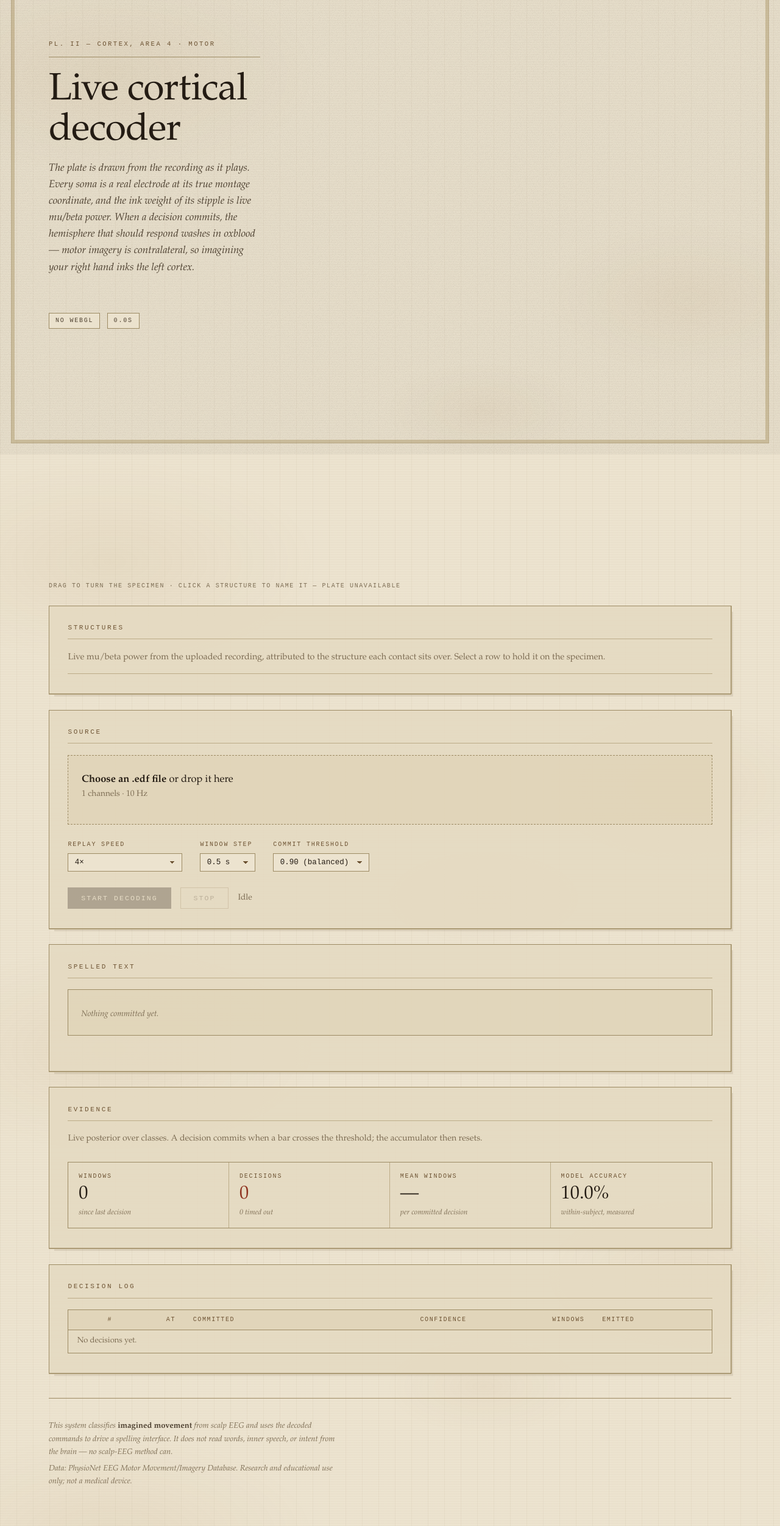
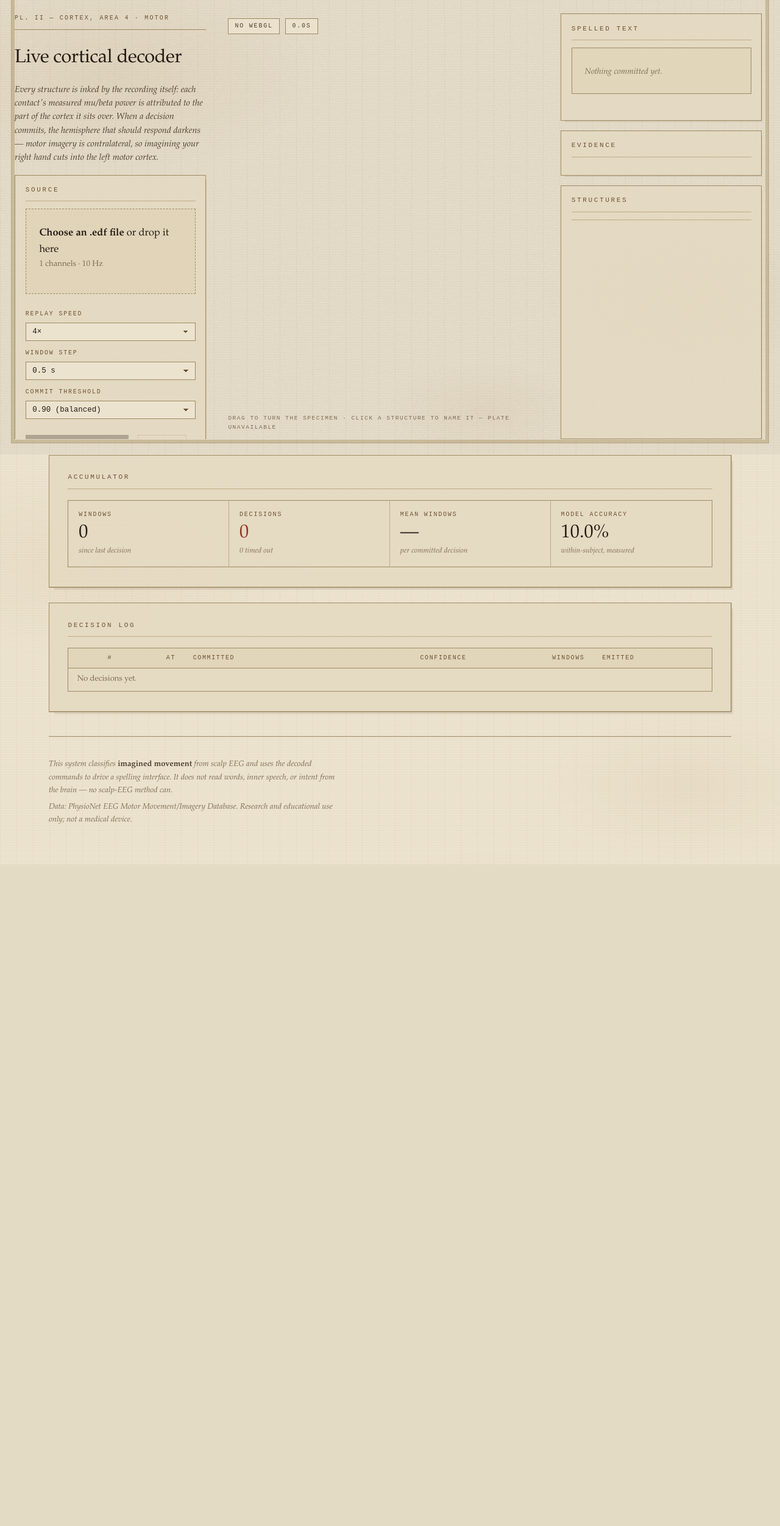
Before and after one commit to RashiShah08/brainwave-to-text, a Flask app: template templates/live.html in a window 1280 px wide. Shown: the part 55-2557 px from the top of the page at 61% size. After the commit the page ends 1406 px from the top, so only its background shows below. Run offline with Flask 3, Linux system fonts and the light colour scheme; the template is opened without the code that fills it: most values are stand-ins (such as "Sample title", 1, 10 or a date in 2020); parts of the project's set-up code (start-up, migrations or seed data) failed here and were passed over.

Commit message:
Lay it out as an atlas spread so the specimen is unobstructed
The page was a scrolling column with the brain pushed to one side and content
running over it. It is now a plate: figure in the centre, marginalia either
side, one screen with nothing on top of the specimen.

The camera frames itself to the stage element rather than to the viewport. The
specimen sits at the world origin, so centring it in a column means moving the
camera the opposite way by one worldPerPixel per pixel of offset, and the fit
distance is taken from whichever axis binds first -- a tall narrow column would
otherwise push the brain out through its sides. The written margin line follows
the same box, so it sits under the figure instead of under the window.

The specimen also stopped spinning. A free rotation catches it at arbitrary,
unreadable angles; it now opens on a left lateral view -- the view an atlas
plate is drawn from -- and sways gently until turned by hand, after which it
stays where it was put.

Smaller corrections from looking at it: the committed-class caption sat on top
of the brain and moved to the head of the plate, and the cerebellum was filling
in as a solid black ball because it took the cortex's fold weighting while
already sitting in the cortex's shadow.

Adds a fullbleed block to the base template, since a spread cannot live inside
the centred text column.

Co-Authored-By: Claude Opus 5 (1M context) <noreply@anthropic.com>
Claude-Session: https://claude.ai/code/session_01CEaUq93g3CPg2dxu31nrSj

```diff
--- a/static/app.css
+++ b/static/app.css
@@ -336,6 +336,92 @@ dl.spec dd {
     var(--ink-2) 0 1.5px, transparent 1.5px 4px);
 }
 
+/* ── atlas spread ────────────────────────────────────────────────────── */
+/* Figure in the middle, marginalia either side — the way an anatomy atlas
+   sets a plate. The specimen gets the whole centre column and the camera
+   frames itself to it, so nothing overlaps the brain. */
+
+.atlas {
+  position: relative; z-index: 2;
+  width: min(1680px, 100% - 3rem); margin-inline: auto;
+  display: grid;
+  grid-template-columns: minmax(16rem, 20rem) minmax(0, 1fr) minmax(17rem, 21rem);
+  gap: 1.9rem;
+  height: calc(100vh - 54px);
+  padding: 1.4rem 0 1.6rem;
+  align-items: stretch;
+}
+
+.atlas-col {
+  display: flex; flex-direction: column; gap: 1rem;
+  min-height: 0; overflow-y: auto; overflow-x: hidden;
+  padding-right: 0.35rem;
+  scrollbar-width: thin;
+}
+
+.plate-no {
+  font-family: var(--type); font-size: 10px; letter-spacing: 0.22em;
+  text-transform: uppercase; color: var(--sepia);
+  padding-bottom: 0.6rem; border-bottom: 1px solid var(--rule-2);
+}
+.atlas-title {
+  font-family: var(--serif); font-weight: 400;
+  font-size: clamp(1.7rem, 2.4vw, 2.3rem); line-height: 1.08;
+  letter-spacing: -0.012em; margin: 0.9rem 0 0.5rem; color: var(--ink);
+}
+.atlas-lede {
+  margin: 0; font-size: 0.9rem; line-height: 1.55;
+  color: var(--ink-2); font-style: italic;
+}
+
+/* The stage holds no content of its own beyond a few marks — the brain is
+   drawn by the fixed canvas behind it, framed to this box. */
+.atlas-stage {
+  position: relative; min-height: 0;
+  display: flex; flex-direction: column; justify-content: space-between;
+  align-items: center;
+  padding: 0.5rem 0 0.75rem;
+  pointer-events: none;
+}
+.atlas-stage > * { pointer-events: auto; }
+.stage-marks {
+  align-self: stretch; display: flex; gap: 0.6rem; align-items: center;
+}
+.atlas-stage .ov-text {
+  margin-left: auto; align-self: center;
+  font-size: clamp(0.8rem, 1.1vw, 1rem); letter-spacing: 0.26em;
+  padding: 0.35rem 0.5rem 0.35rem 0.8rem;
+}
+.stage-foot {
+  display: flex; flex-direction: column; align-items: center; gap: 0.55rem;
+}
+.stage-hint {
+  font-family: var(--type); font-size: 9.5px; letter-spacing: 0.16em;
+  text-transform: uppercase; color: var(--ink-3);
+}
+html[data-world="off"] .stage-hint::after { content: " — plate unavailable"; }
+
+.panel {
+  border: 1px solid var(--rule-2);
+  background: rgba(229, 218, 193, 0.82);
+  padding: 0.95rem 1.05rem 1.1rem;
+  box-shadow: 4px 5px 0 -3px rgba(80, 62, 32, 0.11);
+}
+.panel h2 { margin-bottom: 0.75rem; }
+.panel-grow { flex: 1 1 auto; min-height: 8rem; }
+
+.controls-stack { flex-direction: column; gap: 0.75rem; }
+.controls-stack select { width: 100%; }
+
+@media (max-width: 1180px) {
+  .atlas {
+    grid-template-columns: 1fr;
+    grid-template-rows: auto 62vh auto;
+    height: auto;
+  }
+  .atlas-col { overflow: visible; }
+}
+
 /* ── structure key ───────────────────────────────────────────────────── */
 
 .keyed { list-style: none; margin: 0; padding: 0; border-top: 1px solid var(--rule); }
--- a/static/brain3d.js
+++ b/static/brain3d.js
@@ -36,6 +36,10 @@ const MAX_CHARS = 22;
 const SEG_PER_GLYPH = 18;
 const GLYPH_SIZE = 0.085;
 const MAX_PINS = 9;
+// The specimen spans about y -0.88 (brainstem) to +0.60 (vertex), so it is not
+// centred on the origin and must be framed about its own middle.
+const SPECIMEN_HALF = 0.80;
+const SPECIMEN_CENTRE_Y = -0.13;
 
 const INK = new THREE.Color('#241c14');
 const SEPIA = new THREE.Color('#6d5333');
@@ -327,8 +331,10 @@ export class NeuralEnvironment {
 
     this.scroll = 0;
     this.scrollEased = 0;
-    this.yaw = -0.6;
-    this.pitch = 0.08;
+    // Left lateral view: the one an atlas plate is drawn from.
+    this.yaw = -1.30;
+    this.pitch = 0.06;
+    this.turned = false;
     this.drag = { active: false, x: 0, y: 0, moved: 0 };
     this.pointer = { x: 0, y: 0 };
     this.ndc = new THREE.Vector2();
@@ -511,8 +517,8 @@ export class NeuralEnvironment {
     // Placed against the real cortex: tucked below the occipital lobe and
     // behind the temporal lobes. fsaverage's pial surface is cortex only, so
     // the cerebellum and stem stay generated.
-    const C = { x: 0, y: -0.44, z: 0.56 };
-    const R = { x: 0.45, y: 0.22, z: 0.28 };
+    const C = { x: 0, y: -0.40, z: 0.62 };
+    const R = { x: 0.40, y: 0.21, z: 0.27 };
     const detail = this.soft ? 3 : 5;
     this.cerebellumMesh = this._shell(
       detail,
@@ -524,7 +530,9 @@ export class NeuralEnvironment {
         _bs.x = C.x + dx * R.x * k;
         _bs.y = C.y + dy * R.y * k;
         _bs.z = C.z + dz * R.z * k;
-        _bs.fold = Math.min(1, Math.max(0, -folia) * 0.9 + vermis * 0.6);
+        // Lighter than the cortex: it sits in the cortex's shadow already, and
+        // at full weight it fills in as a solid black ball.
+        _bs.fold = Math.min(1, Math.max(0, -folia) * 0.45 + vermis * 0.35);
         return _bs;
       },
       () => REGION.CEREBELLUM,
@@ -799,6 +807,7 @@ export class NeuralEnvironment {
       const dx = e.clientX - this.drag.x;
       const dy = e.clientY - this.drag.y;
       this.drag.moved += Math.abs(dx) + Math.abs(dy);
+      if (this.drag.moved > 6) this.turned = true;
       this.yaw += dx * 0.006;
       this.pitch = Math.max(-1.1, Math.min(1.1, this.pitch + dy * 0.005));
       this.drag.x = e.clientX; this.drag.y = e.clientY;
@@ -837,6 +846,51 @@ export class NeuralEnvironment {
       this.hovered = region;
     }
     return region;
+  }
+
+  /** The element the specimen should be centred in and fitted to. */
+  setStage(el) {
+    this.stageEl = el || null;
+  }
+
+  /**
+   * Camera framing for the current stage box. The specimen sits at the world
+   * origin, so putting it somewhere other than the middle of the screen means
+   * moving the camera the opposite way: one pixel of offset is one
+   * `worldPerPixel` of camera shift.
+   */
+  _frame() {
+    const vw = innerWidth;
+    const vh = innerHeight;
+    let cx = vw / 2;
+    let cy = vh / 2;
+    let boxH = vh * 0.72;
+    let boxW = vw * 0.55;
+
+    if (this.stageEl) {
+      const r = this.stageEl.getBoundingClientRect();
+      if (r.width > 8 && r.height > 8) {
+        cx = r.left + r.width / 2;
+        cy = r.top + r.height / 2;
+        boxH = r.height;
+        boxW = r.width;
+      }
+    }
+
+    const half = Math.tan((this.cam.fov * Math.PI) / 360);
+    // Fit by whichever axis binds first, so a tall narrow column does not
+    // push the specimen out of its sides.
+    const needV = SPECIMEN_HALF / (boxH / vh);
+    const needH = SPECIMEN_HALF / ((boxW / vw) * this.cam.aspect);
+    const dist = (Math.max(needV, needH) * 1.14) / half;
+    const wpp = (2 * dist * half) / vh;
+
+    return {
+      dist,
+      x: -(cx - vw / 2) * wpp,
+      y: (cy - vh / 2) * wpp,
+      cx, cy, boxH, half, vw, vh,
+    };
   }
 
   _onScroll() {
@@ -962,23 +1016,30 @@ export class NeuralEnvironment {
     const dt = Math.min(this.clock.getDelta(), 0.05);
     const t = this.clock.elapsedTime;
 
-    this.scrollEased += (this.scroll - this.scrollEased) * (1 - Math.exp(-dt * 4));
-    const s = this.scrollEased;
+    if (!this.drag.active) this._pick(false);
 
-    if (!this.drag.active) {
-      this.yaw += dt * 0.06;
-      this._pick(false);
-    }
-    this.rig.position.x = 0.30 * (1 - s);
-    this.rig.rotation.x = this.pitch + s * 0.30;
-    this.rig.rotation.y = this.yaw;
+    // Until it is turned by hand the specimen sways about a lateral view
+    // rather than spinning freely: a plate should always be recognisable as
+    // one, and a free spin catches it at arbitrary, unreadable angles.
+    const sway = this.turned ? 0 : 0.30 * Math.sin(t * 0.13);
+    this.rig.rotation.x = this.pitch;
+    this.rig.rotation.y = this.yaw + sway;
 
-    this.cam.position.set(
-      this.pointer.x * 0.12,
-      0.22 + s * 0.45,
-      2.95 - s * 1.15,
+    // The specimen is centred on the stage and stays put: it is a mounted
+    // figure, not something the page scrolls past.
+    const f = this._frame();
+    const ty = f.y + SPECIMEN_CENTRE_Y;
+    this.cam.position.set(f.x + this.pointer.x * 0.05, ty - this.pointer.y * 0.04, f.dist);
+    this.cam.lookAt(f.x, ty, 0);
+
+    // Keep the written line under the stage rather than under the viewport.
+    const wpp2 = (2 * 2.0 * f.half) / f.vh;
+    this.margin.position.set(
+      (f.cx - f.vw / 2) * wpp2,
+      -((f.cy + f.boxH / 2 - 30) - f.vh / 2) * wpp2,
+      -2.0,
     );
-    this.cam.lookAt(0, s * 0.10, 0);
+    this.rule.position.copy(this.margin.position);
 
     const ease = 1 - Math.exp(-dt * 7);
     this.flashAmount = Math.max(0, this.flashAmount - dt * 1.0);
--- a/templates/base.html
+++ b/templates/base.html
@@ -64,6 +64,8 @@
     </div>
   </header>
 
+  {% block fullbleed %}{% endblock %}
+
   <main class="wrap">
     {% block content %}{% endblock %}
   </main>
--- a/templates/live.html
+++ b/templates/live.html
@@ -1,51 +1,32 @@
 {% extends "base.html" %}
 {% block title %}Brainwave-to-Text &mdash; Live cortical decoder{% endblock %}
 
-{% block content %}
-<div class="hero" data-plate="PL. II &mdash; CORTEX, AREA 4 &middot; MOTOR">
-  <h1 class="hero-title">Live cortical decoder</h1>
-  <p class="lede">
-    The plate is drawn from the recording as it plays. Every soma is a real
-    electrode at its true montage coordinate, and the ink weight of its stipple
-    is live mu/beta power. When a decision commits, the hemisphere that
-    <em>should</em> respond washes in oxblood &mdash; motor imagery is
-    contralateral, so imagining your right hand inks the left cortex.
+{% block fullbleed %}
+<div class="atlas">
+  <aside class="atlas-col">
+    <div class="plate-no">PL. II &mdash; CORTEX, AREA 4 &middot; MOTOR</div>
+    <h1 class="atlas-title">Live cortical decoder</h1>
+    <p class="atlas-lede">
+      Every structure is inked by the recording itself: each contact's measured
+      mu/beta power is attributed to the part of the cortex it sits over. When a
+      decision commits, the hemisphere that <em>should</em> respond darkens
+      &mdash; motor imagery is contralateral, so imagining your right hand cuts
+      into the left motor cortex.
     </p>
-</div>
 
-<div class="stage-wrap">
-  <div class="ov-top">
-    <span class="ov-chip" id="ov-status">idle</span>
-    <span class="ov-chip ov-quiet" id="ov-time">0.0s</span>
-  </div>
-  <div class="ov-text" id="ov-text"></div>
-  <div class="ov-bottom">
-    <span class="ov-hint">drag to turn the specimen &middot; click a structure to name it</span>
-  </div>
-</div>
-
-<div class="card">
-  <h2>Structures</h2>
-  <p class="muted" style="margin-top:0;font-size:0.9rem">
-    Live mu/beta power from the uploaded recording, attributed to the structure
-    each contact sits over. Select a row to hold it on the specimen.
-  </p>
-  <ul class="keyed" id="keyed"></ul>
-</div>
-
-<div class="card">
+    <section class="panel">
       <h2>Source</h2>
       <form id="form">
         <label class="dropzone" id="zone" for="file">
           <div><strong>Choose an .edf file</strong> or drop it here</div>
-      <div class="muted" style="font-size:0.85rem">
+          <div class="muted" style="font-size:0.82rem">
             {{ model.n_channels }} channels &middot; {{ '%g' % model.sfreq }} Hz
           </div>
           <div class="filename" id="filename"></div>
           <input type="file" id="file" accept=".edf" />
         </label>
 
-    <div class="controls mt">
+        <div class="controls controls-stack mt">
           <label>Replay speed
             <select id="speed">
               <option value="0">As fast as possible</option>
@@ -73,25 +54,51 @@
         <div class="row mt">
           <button class="btn" id="start" type="submit" disabled>Start decoding</button>
           <button class="btn btn-ghost" id="stop" type="button" disabled>Stop</button>
-      <span class="muted" id="status" style="font-size:0.85rem">Idle</span>
         </div>
+        <div class="muted mono" id="status" style="font-size:0.78rem;margin-top:0.6rem">Idle</div>
       </form>
+    </section>
+  </aside>
+
+  <!-- The specimen owns the middle of the page. The camera frames itself to
+       this element, so the brain is centred here rather than in the viewport. -->
+  <div class="atlas-stage" id="stage">
+    <!-- Marks sit at the head of the plate: the caption must never cover the
+         specimen, and the foot belongs to the written line. -->
+    <div class="stage-marks">
+      <span class="ov-chip" id="ov-status">idle</span>
+      <span class="ov-chip ov-quiet" id="ov-time">0.0s</span>
+      <span class="ov-text" id="ov-text"></span>
+    </div>
+    <div class="stage-foot">
+      <div class="stage-hint">drag to turn the specimen &middot; click a structure to name it</div>
+    </div>
   </div>
 
-<div class="card">
+  <aside class="atlas-col">
+    <section class="panel">
       <h2>Spelled text</h2>
       <div class="decoded" id="text"><span class="empty">Nothing committed yet.</span></div>
       <div class="candidates mt" id="candidates"></div>
+    </section>
+
+    <section class="panel">
+      <h2>Evidence</h2>
+      <div id="bars"></div>
+    </section>
+
+    <section class="panel panel-grow">
+      <h2>Structures</h2>
+      <ul class="keyed" id="keyed"></ul>
+    </section>
+  </aside>
 </div>
+{% endblock %}
 
+{% block content %}
 <div class="card">
-  <h2>Evidence</h2>
-  <p class="muted" style="margin-top:0;font-size:0.88rem">
-    Live posterior over classes. A decision commits when a bar crosses the
-    threshold; the accumulator then resets.
-  </p>
-  <div id="bars"></div>
-  <div class="metrics mt">
+  <h2>Accumulator</h2>
+  <div class="metrics">
     <div class="metric">
       <div class="label">Windows</div>
       <div class="value" id="m-windows">0</div>
@@ -160,7 +167,9 @@ window.neuralWorld.then((env) => {
   els.ovStatus.textContent = env
     ? document.documentElement.dataset.channels + ' electrodes'
     : 'no webgl';
-  if (env) buildKeyed(env);
+  if (!env) return;
+  env.setStage(document.getElementById('stage'));
+  buildKeyed(env);
 });
 
 // ---- structure key: live activity, and a second way to select -------------
```
Lines whose indentation alone changed are shown as unchanged.
